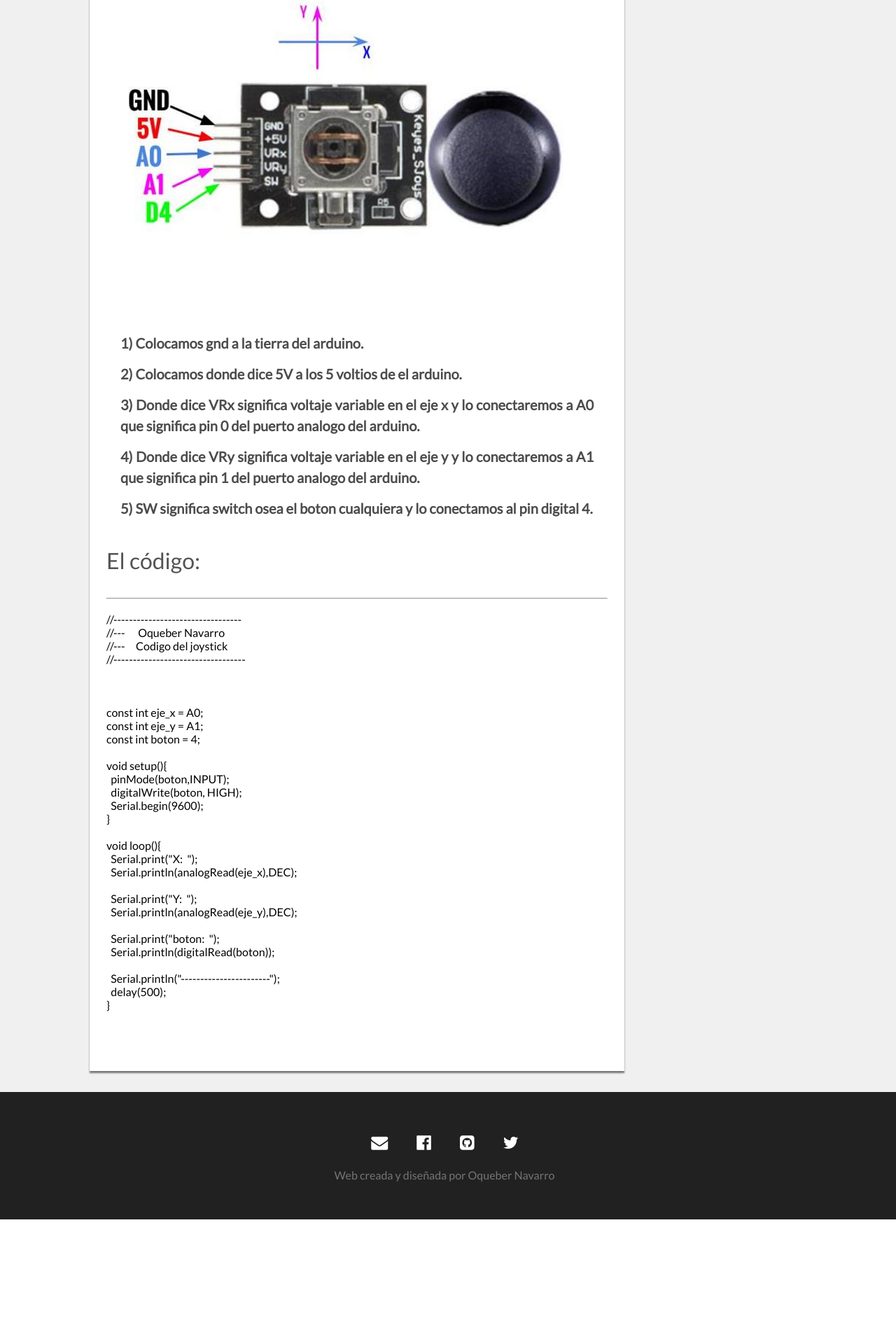
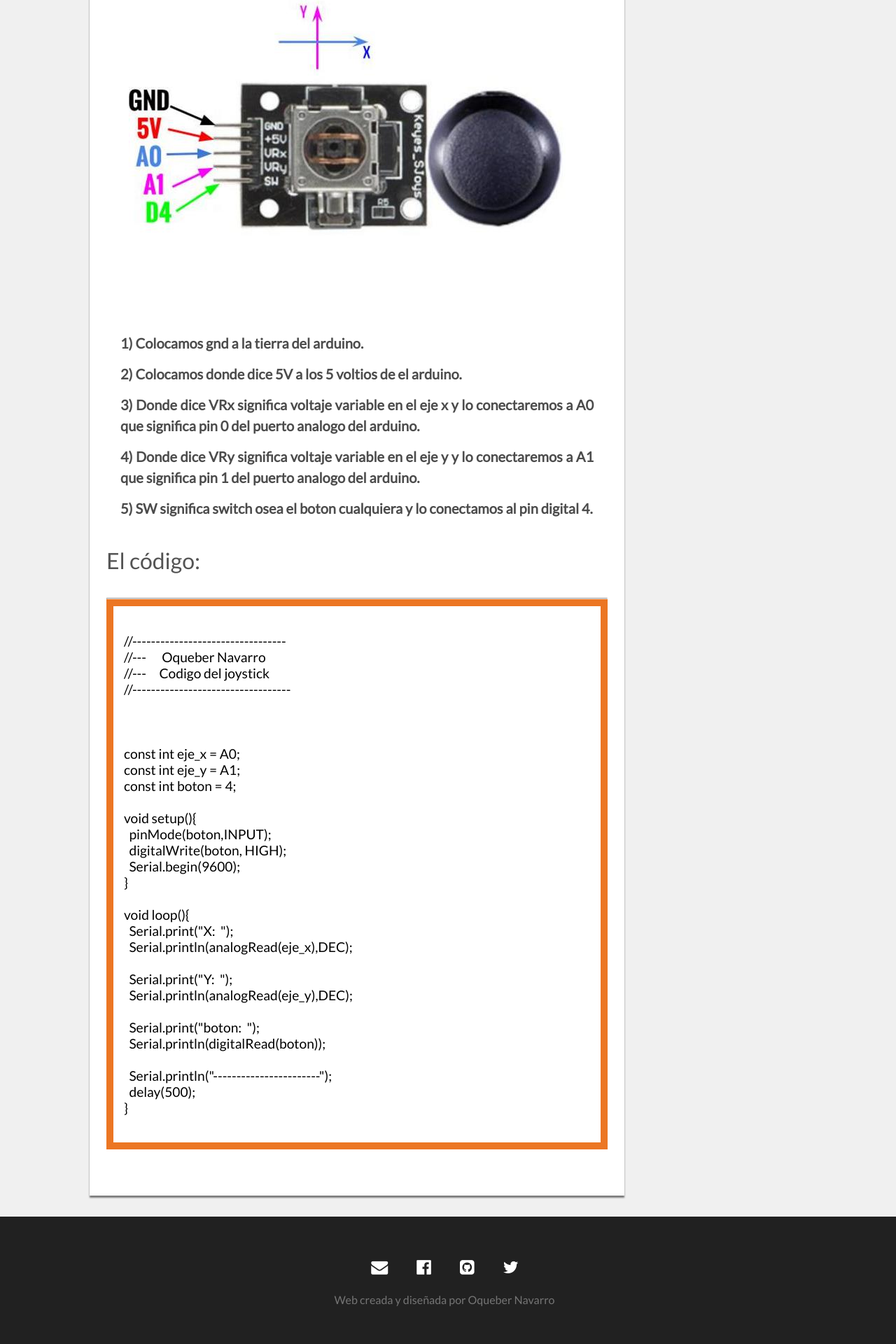
Before and after one commit to oqueber/oqueber-oqueber.github.io, a Jekyll site: the page built from _posts/0000-01-04-joystick.md, in a window 1280 px wide. Shown: the part 1698-3618 px from the top of the page at 70% size. Built offline with Jekyll 4.4.1, drawn with Linux system fonts in a browser that asks for light colours; nearby versions of some CDN libraries; comment, search, counter and statistics services are not loaded; before the commit the page ends 3440 px from its top, so only the background shows below that.

Commit message:
Update style-blog.scss

```diff
--- a/_sass/style-blog.scss
+++ b/_sass/style-blog.scss
@@ -111,6 +111,11 @@ strong{
     padding: 7px 20px;
     font-weight: bold;
     list-style: none;
+}
+pre.highlight {
+    border: 10px solid #EC7623;
+    padding: 15px;
+    font-size: 1.2em;
 }
 .post img{
      max-width: 99%;
```
